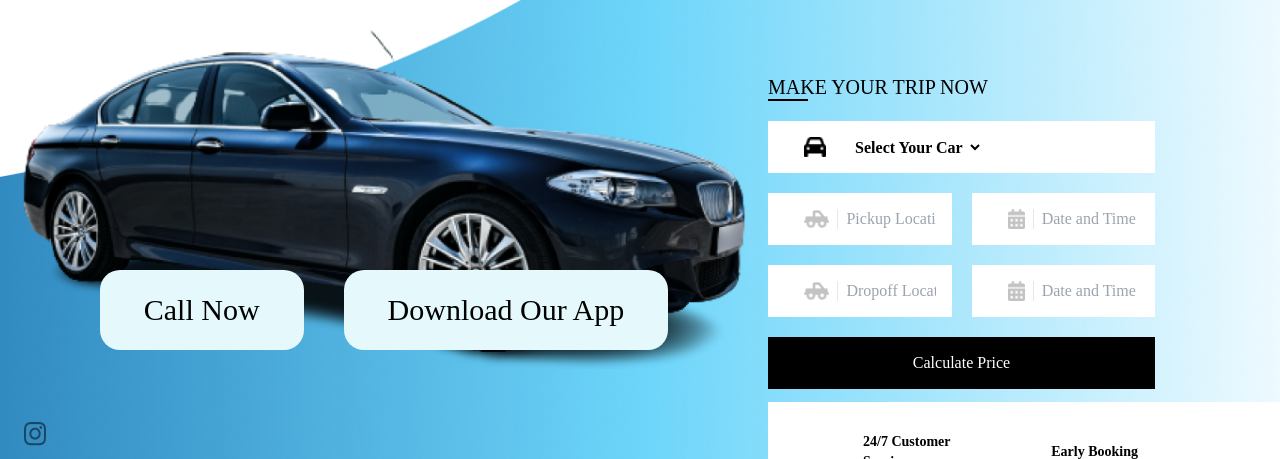
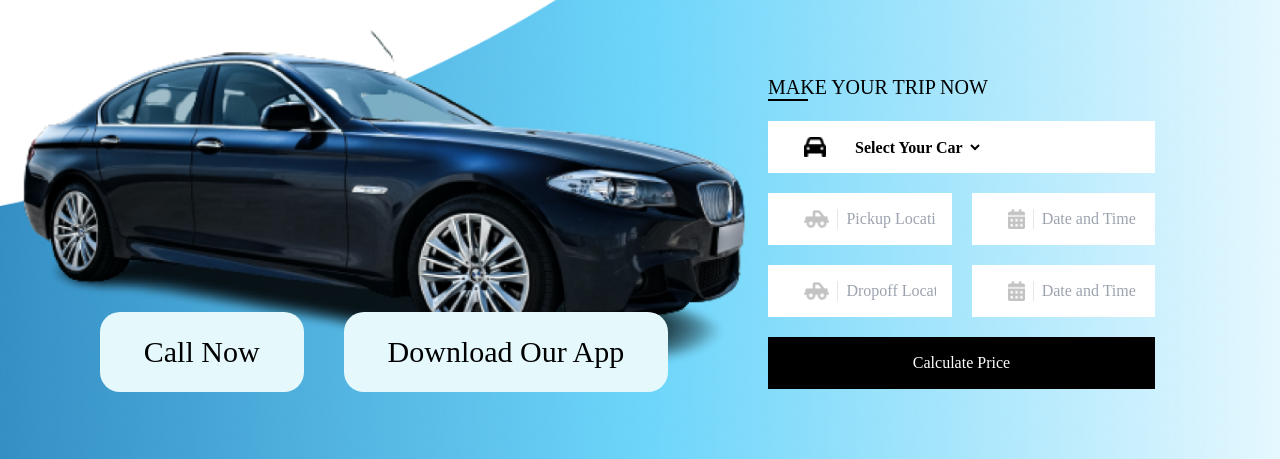
Before and after one commit to vfshera/taxibooking, a website: page src/index.html in a window 1280 px wide. Shown: the part 459-918 px from the top of the page. Drawn offline with nearby package versions, Linux system fonts and the light colour scheme; files that its build step writes are made by us from their sources.

Commit message:
hero and footer

```diff
--- a/src/index.html
+++ b/src/index.html
@@ -95,7 +95,7 @@
 
     <!-- HERO -->
     <section
-      class="hero relative pb-32 md:min-h-[490px] lg:min-h-[924px] bg-cover pt-10 lg:pt-36 bg-no-repeat bg-center [background-image:url('/public/images/blue-bg.png')]"
+      class="hero relative pb-48 md:min-h-[490px] lg:min-h-[924px] bg-cover pt-10 lg:pt-36 bg-no-repeat bg-center [background-image:url('/public/images/blue-bg.png')]"
     >
       <!-- TEXT CONTAINER -->
       <div
@@ -252,8 +252,12 @@
         </div>
       </div>
 
-      <div class="md:absolute left-0 bottom-0 lg:h-1/3 w-full md:w-3/5">
-        <div class="cta flex items-center justify-center mt-5 gap-5 lg:gap-10">
+      <div
+        class="md:absolute left-0 bottom-28 lg:bottom-0 md:h-1/4 lg:h-1/3 w-full md:w-3/5"
+      >
+        <div
+          class="cta flex items-center justify-center -mt-4 lg:mt-5 gap-5 lg:gap-10"
+        >
           <button
             class="py-4 lg:py-7 px-6 lg:px-11 bg-[#E5F9FD] font-medium text-[8px] md:text-base lg:text-[30px] rounded-xl lg:rounded-[20px]"
           >
@@ -801,7 +805,7 @@
           </div>
 
           <button
-            class="bg-[#B0D3E8] [box-shadow:0px_4px_4px_rgba(0,0,0,0.25)] font-semibold text-sm text-white mt-10 w-3/5 py-3 rounded-tr-[20px] rounded-bl-[20px]"
+            class="bg-[#B0D3E8] md:hidden [box-shadow:0px_4px_4px_rgba(0,0,0,0.25)] font-semibold text-sm text-white mt-10 w-3/5 py-3 rounded-tr-[20px] rounded-bl-[20px]"
           >
             Call Now
           </button>
```
